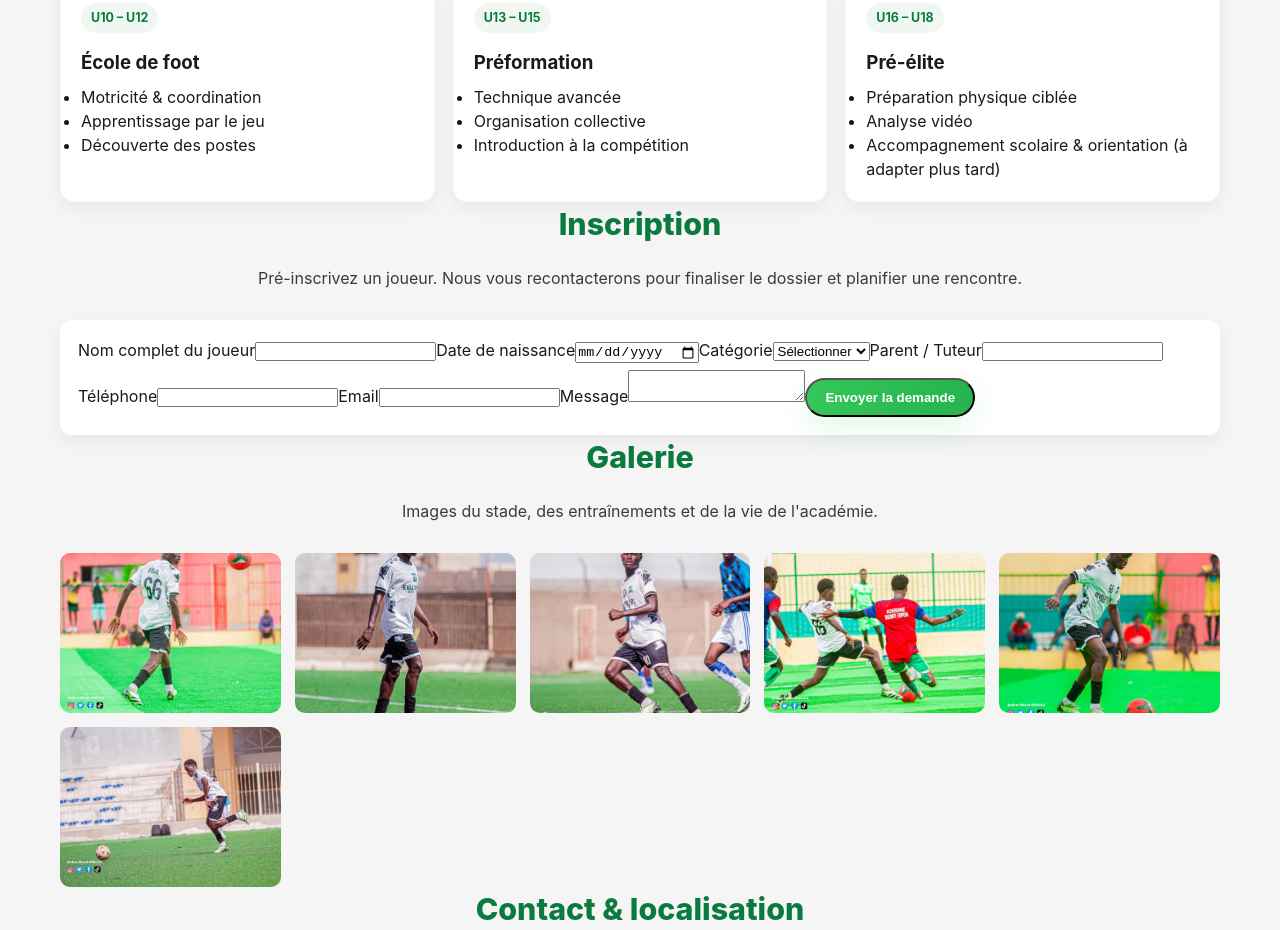
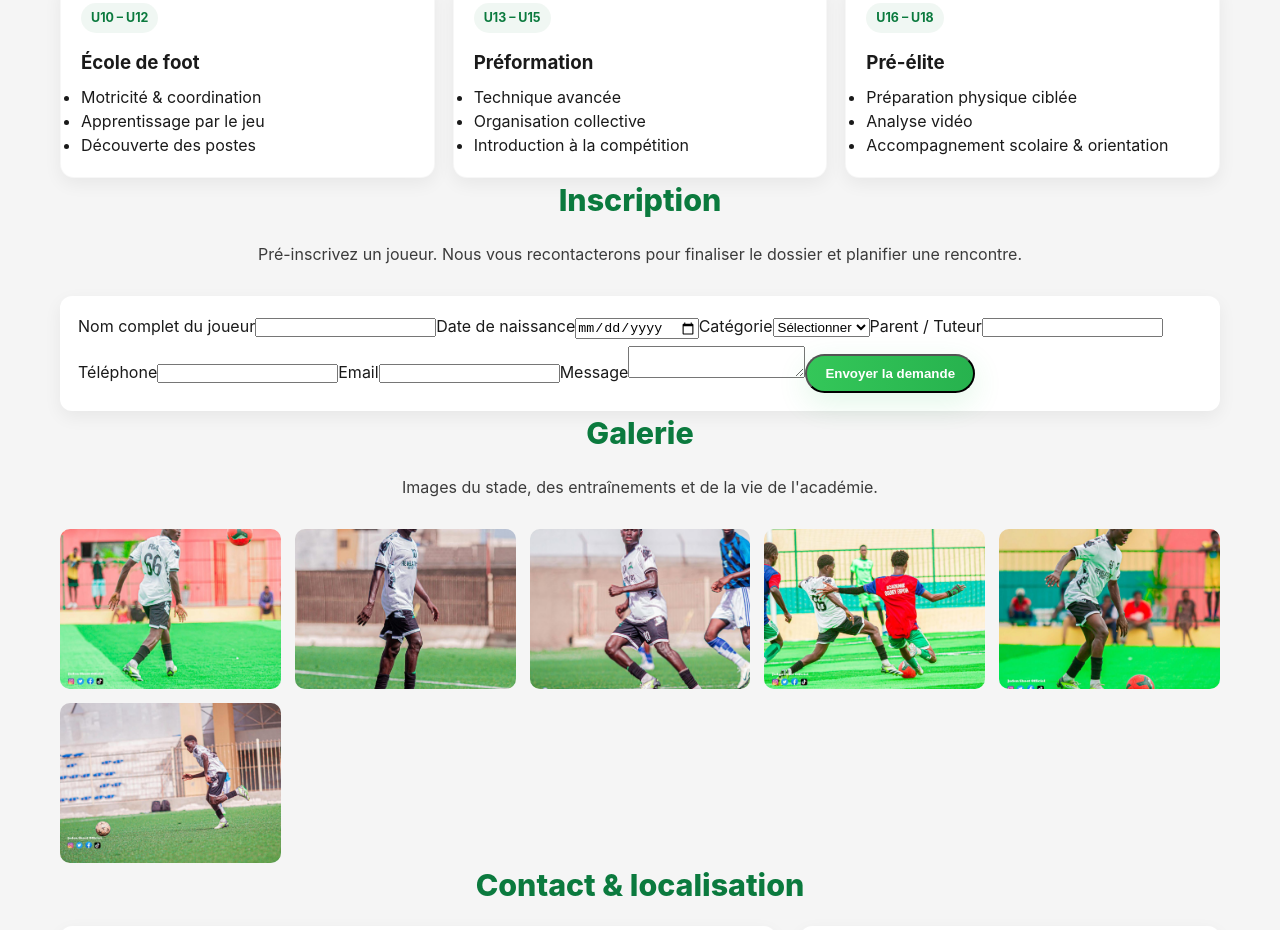
Before and after one commit to meliusmum-sketch/KAF-GLOBAL-FOOT, a Next.js app: page / in a window 1280 px wide. Shown: the part 1180-2110 px from the top of the page. Built offline with nearby package versions, Linux system fonts and the light colour scheme.

Commit message:
Update index.js

```diff
--- a/pages/index.js
+++ b/pages/index.js
@@ -144,15 +144,13 @@ export default function Home() {
               <ul>
                 <li>Préparation physique ciblée</li>
                 <li>Analyse vidéo</li>
-                <li>
-                  Accompagnement scolaire &amp; orientation (à adapter plus tard)
-                </li>
+                <li>Accompagnement scolaire &amp; orientation</li>
               </ul>
             </div>
           </div>
         </section>
 
-        {/* INSCRIPTION – CONNECTÉE À /api/inscription */}
+        {/* INSCRIPTION */}
         <section id="inscription" className="container">
           <h2 className="section-title">Inscription</h2>
           <p className="section-sub">
@@ -188,9 +186,7 @@ export default function Home() {
                   return;
                 }
 
-                alert(
-                  "Inscription envoyée. Nous vous contacterons rapidement."
-                );
+                alert("Inscription envoyée. Nous vous contacterons rapidement.");
                 form.reset();
               } catch (err) {
                 console.error(err);
@@ -296,6 +292,7 @@ export default function Home() {
         </section>
       </main>
 
+      {/* FOOTER */}
       <footer>
         <div className="footer-inner container">
           <div>
```
